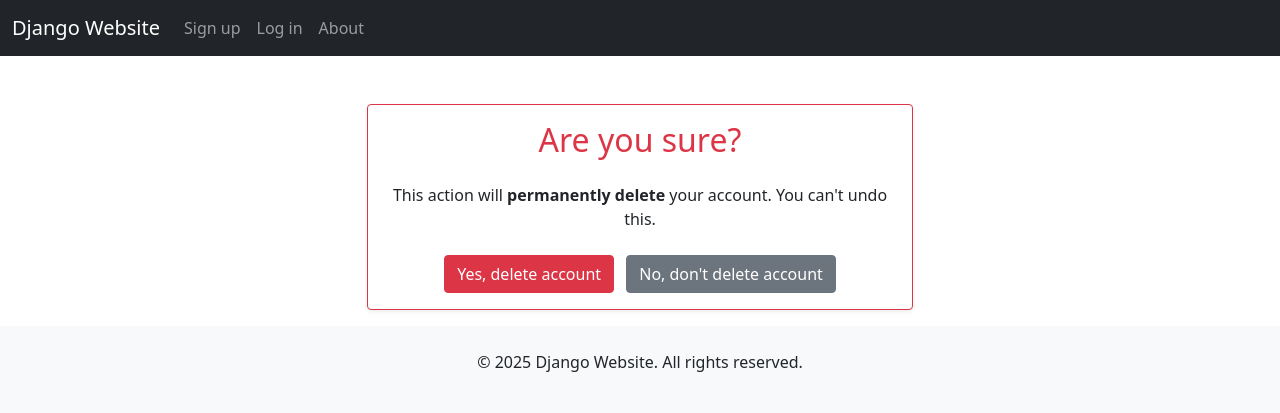
After one commit to a-298/django_website, a Django app: page /delete_account in a window 1280 px wide. The commit adds this page. Shown: the top 413 px of the page. Run offline with Django 5.2, Linux system fonts and the light colour scheme.

Commit message:
Added delete account feature

```diff
--- /dev/null
+++ b/players/templates/delete_account.html
@@ -0,0 +1,23 @@
+{% extends 'base.html' %}
+
+{% block title %} Delete Account Page {% endblock %}
+
+{% block content %}
+<div class="container mt-5">
+    <div class="row justify-content-center">
+        <div class="col-md-6">
+            <div class="card shadow-sm border-danger">
+                <div class="card-body text-center">
+                    <h2 class="text-danger mb-4">Are you sure?</h2>
+                    <p class="mb-4">This action will <strong>permanently delete</strong> your account. You can't undo this.</p>
+                    <form method="POST">
+                        {% csrf_token %}
+                        <button type="submit" class="btn btn-danger me-2">Yes, delete account</button>
+                        <a href="{% url 'user_profile' %}" class="btn btn-secondary">No, don't delete account</a>
+                    </form>
+                </div>
+            </div>
+        </div>
+    </div>
+</div>
+{% endblock %}
--- a/players/templates/user_profile.html
+++ b/players/templates/user_profile.html
@@ -10,5 +10,6 @@
         <p>First Name: {{ user.first_name }}</p>
         <p>Last Name: {{ user.last_name }}</p>
         <p class="mb-5">Last Login: {{ user.last_login }}</p>
+        <a href="{% url 'delete_account' %}">Delete my Account</a>
     </div>
 {% endblock %}
--- a/players/urls.py
+++ b/players/urls.py
@@ -8,4 +8,5 @@ urlpatterns = [
     path('log_out', views.players_logout, name='log_out'),
     path('user_profile', views.players_profile, name='user_profile'),
     path('about', views.about, name='about'),
+    path('delete_account', views.delete_account, name='delete_account'),
 ]
--- a/players/views.py
+++ b/players/views.py
@@ -3,6 +3,8 @@ from django.contrib.auth import login, logout
 from django.contrib.auth.forms import UserCreationForm, AuthenticationForm
 from django.urls import reverse
 from .forms import CustomUserCreationForm
+from django.contrib import messages
+from django.http import HttpResponseForbidden
 
 
 def players_signup(request):
@@ -46,3 +48,15 @@ def players_profile(request):
 
 def about(request):
     return render(request, "about.html")
+
+
+def delete_account(request):
+    if request.method == "GET":
+        return render(request, "delete_account.html")
+    elif request.method == "POST":
+        user = request.user
+        logout(request)
+        user.delete()
+        messages.success(request, "Your account has been successfully deleted.")
+        return redirect("main_page")
+    return HttpResponseForbidden()
```
Also changed, not shown: db.sqlite3.
